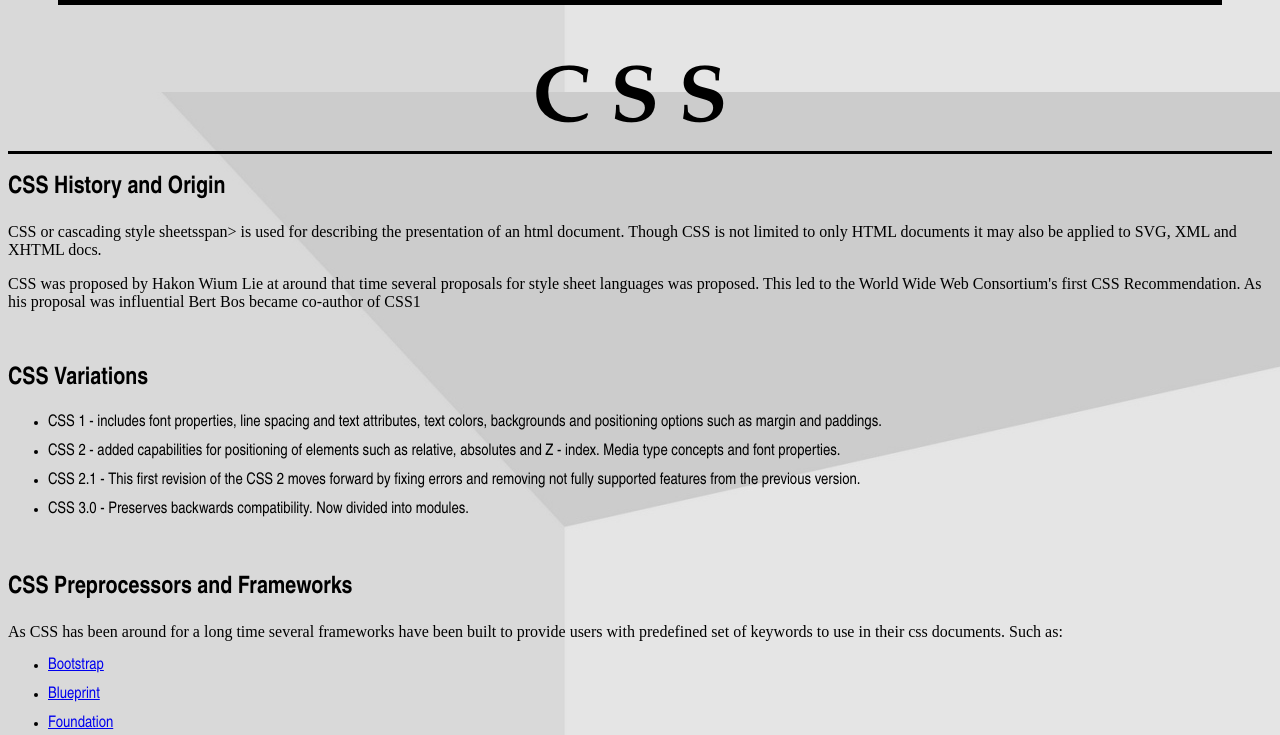
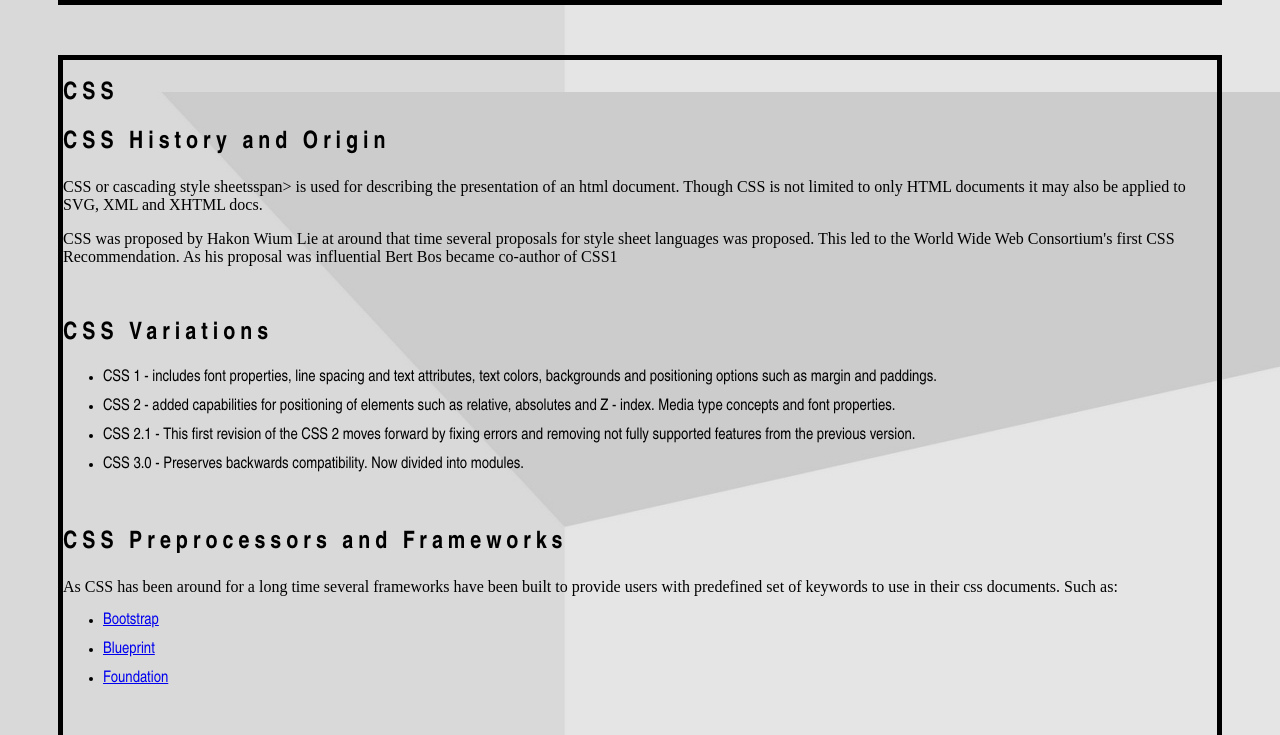
Before and after one commit to buboymarbella/webteklec, a plain HTML site: page HTTP/index.html in a window 1280 px wide. Shown: the part 932-1667 px from the top of the page. Drawn offline with Linux system fonts and the light colour scheme.

Commit message:
Ayos ayos

```diff
--- a/HTTP/index.html
+++ b/HTTP/index.html
@@ -8,7 +8,7 @@
             background-image: url("bg.jpg");
         }
 
-        .http {
+        .http, .css, .js {
             border-style: solid;
             border-width: thick;
             border-spacing: inherit;
@@ -45,10 +45,10 @@
 
         #httpmethods,
         #httpmeshead,
-        #status {
+        #status, #whatcanjs{
             background-color: dimgrey;
             border-radius: 10px;
-            padding: 10px;
+            padding: 20px;
             color: white;
         }
 
@@ -61,12 +61,19 @@
             margin-bottom: 10px;
         }
 
-        li,
+
         h2 {
+            font-family: "Arial Narrow", Times, Monospace;
+            letter-spacing: 5px;
+        }
+        li{
                font-family: "Arial Narrow", Times, Monospace;
         }
 
-        .http {
+        .http,
+        .js,
+        .html,
+        .css {
             margin: 50px;
         }
 
@@ -296,8 +303,8 @@
         </div>
         <div class='html'>
         </div>
-        <div id="">
-            <h1>CSS</h1>
+        <div class='css'>
+            <h2>CSS</h2>
             <h2>CSS History and Origin</h2>
             <p>CSS or <span id="acro">cascading style sheets</span>span> is used for describing the presentation of an html document. Though CSS is not limited to only HTML documents it may also be applied to SVG, XML and XHTML docs.</p>
             <p>CSS was proposed by <span id="name">Hakon Wium Lie</span> at around that time several proposals for style sheet languages was proposed. This led to the <span id="acro1">World Wide Web Consortium</span>'s first CSS Recommendation. As his proposal was influential <span id="name1">Bert Bos</span> became co-author of CSS1</p>
```
Lines whose indentation alone changed are shown as unchanged.
